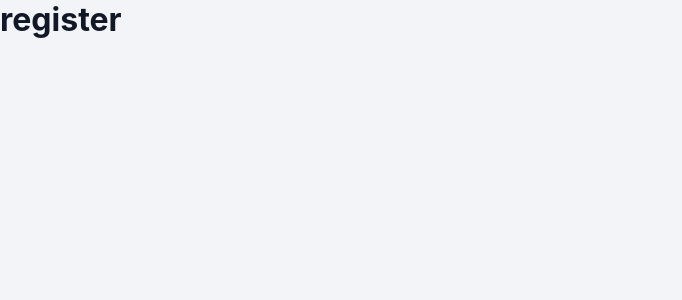
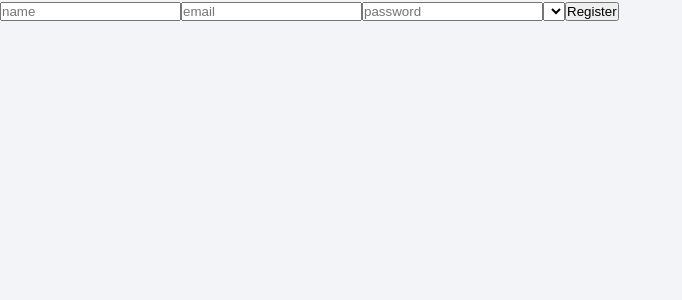
Before and after one commit to Abelhad/collabbridge, a React (Vite) app in the folder client/: page /register in a window 1280 px wide. Shown: the top 300 px of the page, without its empty margins (0-682 px from the left). Built offline with nearby package versions, Linux system fonts and the light colour scheme; the HTML template or start-up script is replaced by a standard one.

Commit message:
add business and creator dashboard pages

```diff
--- a/client/src/App.jsx
+++ b/client/src/App.jsx
@@ -2,8 +2,9 @@ import { BrowserRouter, Routes, Route } from 'react-router-dom'
 import Home from './pages/Home';
 import Login from './pages/Login';
 import Register from './pages/Register';
-import TestDashboard from './pages/TestDashboard'
 import ProtectedRoute from './routes/ProtectedRoute'
+import CreatorDashboard from './pages/creator/CreatorDashboard'
+import BusinessDashboard from './pages/business/BusinessDashboard'
 
 function App() {
   return (
@@ -13,13 +14,24 @@ function App() {
         <Route path='/login' element={<Login />} />
         <Route path='register' element={<Register />} />
         <Route
-          path="/test-dashboard"
+          path="/creator/dashboard"
           element={
-            <ProtectedRoute>
-              <TestDashboard />
-            </ProtectedRoute>
-          } />
+              <ProtectedRoute>
+                  <CreatorDashboard />
+              </ProtectedRoute>
+          }
+        />
+
+        <Route
+            path="/business/dashboard"
+            element={
+                <ProtectedRoute>
+                    <BusinessDashboard />
+                </ProtectedRoute>
+            }
+        />
       </Routes>
+
     </BrowserRouter>
   )
 }
--- a/client/src/pages/Login.jsx
+++ b/client/src/pages/Login.jsx
@@ -23,6 +23,11 @@ const Login = () => {
         password
       })
       setUser(response.data.user)
+      if(response.data.user.role === 'creator'){
+        navigate('/creator/dashboard')
+      }else{
+        navigate('/creator/dashboard')
+      }
       navigate('/')
     }catch(error){
       setError(error.response?.data?.message || 'Login failed')
--- a/client/src/pages/Register.jsx
+++ b/client/src/pages/Register.jsx
@@ -1,5 +1,65 @@
+import { useState } from 'react'
+import { useNavigate } from 'react-router-dom'
+import api from '../services/api'
+
+
 const Register = () => {
-    return <h1>register</h1>
+    const [name, setName] = useState('')
+    const [email, setEmail] = useState('')
+    const [password, setPassword] = useState('')
+    const [role, setRole] = useState('creator')
+    const [error, setError] = useState('')
+
+    const navigate = useNavigate()
+
+    const handleRegister = async (e) => {
+        e.preventDefault()
+        setError('')
+        try{
+            await api.post('/auth/register', (
+                name,
+                email,
+                password,
+                role
+            ))
+            navigate('/')
+        }catch(error){
+            setError(error.response?.data?.message || 'Registration failed')
+        }
+    }
+    return (
+        <form onSubmit={handleRegister}>
+            <input
+                type="text"
+                placeholder='name'
+                value={name}
+                onChange={(e)=> setName(e.target.value)}
+            />
+
+            <input
+                type="email"
+                placeholder='email'
+                value={email}
+                onChange={(e)=> setEmail(e.target.value)}
+            />
+
+            <input
+                type="password"
+                placeholder='password'
+                value={password}
+                onChange={(e)=> setPassword(e.target.value)}
+            />
+
+            <select value={role}>
+                <option value="creator"></option>
+                <option value="business"></option>
+            </select>
+
+            <button type="submit">Register</button>
+
+            {error && <p>{error}</p>}
+        </form>
+    )
 };
 
 export default Register;
--- /dev/null
+++ b/client/src/pages/business/BusinessDashboard.jsx
@@ -0,0 +1,12 @@
+import DashboardLayout from '../../layouts/DashboardLayout'
+
+const BusinessDashboard = () => {
+    return (
+        <DashboardLayout role="business">
+            <h1>Business Dashboard</h1>
+            <p>Welcome to your dashboard.</p>
+        </DashboardLayout>
+    )
+}
+
+export default BusinessDashboard
--- /dev/null
+++ b/client/src/pages/creator/CreatorDashboard.jsx
@@ -0,0 +1,12 @@
+import DashboardLayout from '../../layouts/DashboardLayout'
+
+const CreatorDashboard = () => {
+    return (
+        <DashboardLayout role="creator">
+            <h1>Creator Dashboard</h1>
+            <p>Welcome to your dashboard.</p>
+        </DashboardLayout>
+    )
+}
+
+export default CreatorDashboard
```
